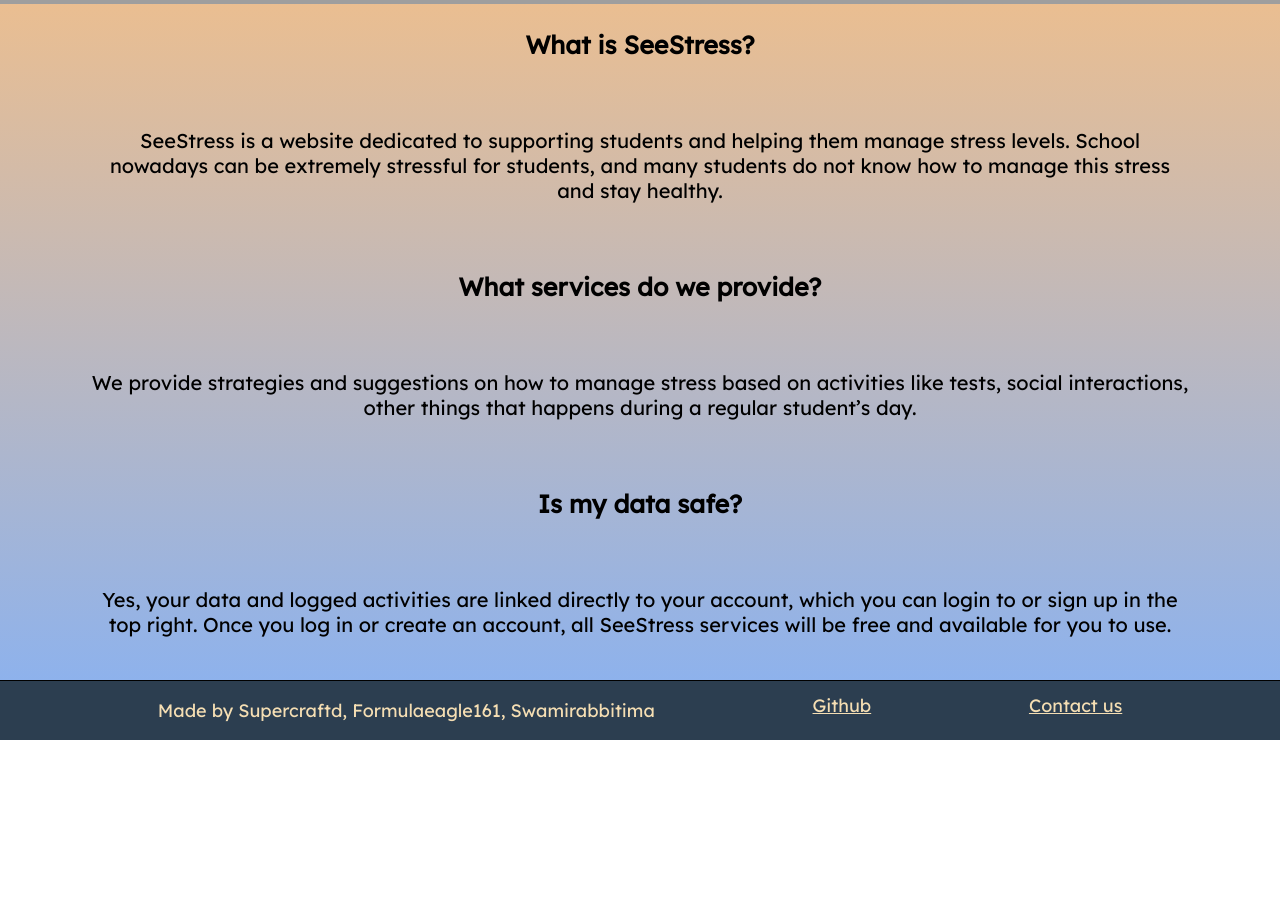
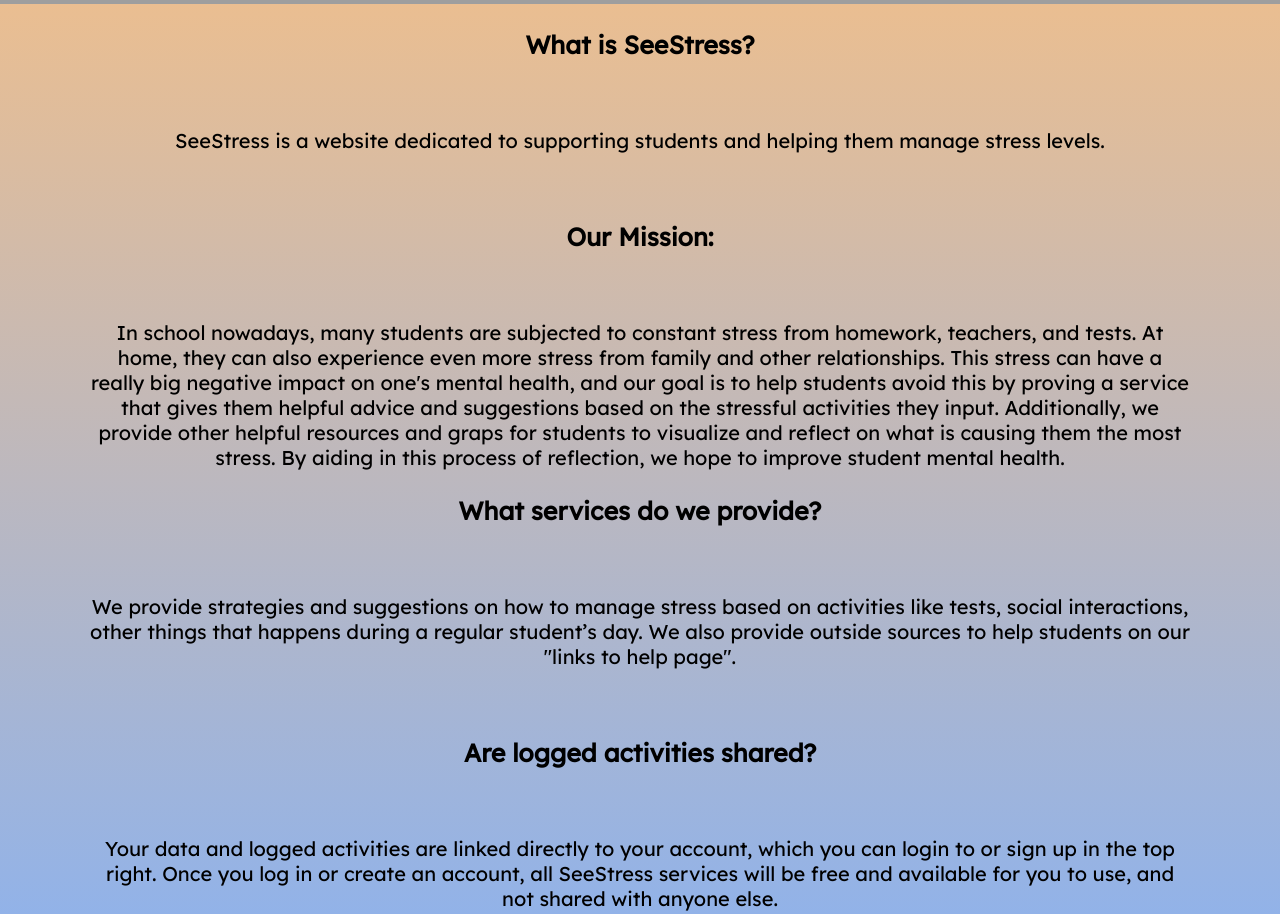
Before and after one commit to SupercraftD/See-Stress, a website built with Vite: page index.html in a window 1280 px wide. Shown: the part 780-1694 px from the top of the page. Before the commit the page ends 1520 px from the top, so only its background shows below. Built offline with nearby package versions, Linux system fonts and the light colour scheme; no server answers; grey boxes are pictures that could not be loaded.

Commit message:
added our mission

```diff
--- a/index.html
+++ b/index.html
@@ -29,17 +29,21 @@
       </div>
 
       <div id = "abouttext">
+
         <p class = "aboutheader"> What is SeeStress? </p>
 <br>
-       <p class = "aboutsubtext">  SeeStress is a website dedicated to supporting students and helping them manage stress levels. School nowadays can be extremely stressful for students, and many students do not know how to manage this stress and stay healthy.</p>
+       <p class = "aboutsubtext">  SeeStress is a website dedicated to supporting students and helping them manage stress levels.</p>
        <br>
+       <p class = "aboutheader"> Our Mission:</p>
+          <br>
+          <p class = "aboutsubtext">In school nowadays, many students are subjected to constant stress from homework, teachers, and tests. At home, they can also experience even more stress from family and other relationships. This stress can have a really big negative impact on one's mental health, and our goal is to help students avoid this by proving a service that gives them helpful advice and suggestions based on the stressful activities they input. Additionally, we provide other helpful resources and graps for students to visualize and reflect on what is causing them the most stress. By aiding in this process of reflection, we hope to improve student mental health. </p>
         <p class = "aboutheader"> What services do we provide? </p>
         <br>
-        <p class = "aboutsubtext">  We provide strategies and suggestions on how to manage stress based on activities like tests, social interactions, other things that happens during a regular student’s day. </p>
+        <p class = "aboutsubtext">  We provide strategies and suggestions on how to manage stress based on activities like tests, social interactions, other things that happens during a regular student’s day. We also provide outside sources to help students on our "links to help page".  </p>
         <br>
-        <p class = "aboutheader">  Is my data safe? </p>
+        <p class = "aboutheader">  Are logged activities shared? </p>
         <br>
-        <p class = "aboutsubtext">  Yes, your data and logged activities are linked directly to your account, which you can login to or sign up in the top right. Once you log in or create an account, all SeeStress services will be free and available for you to use. </p>
+        <p class = "aboutsubtext">  Your data and logged activities are linked directly to your account, which you can login to or sign up in the top right. Once you log in or create an account, all SeeStress services will be free and available for you to use, and not shared with anyone else. </p>
         <br>
 
         <div id = "footer">
```
